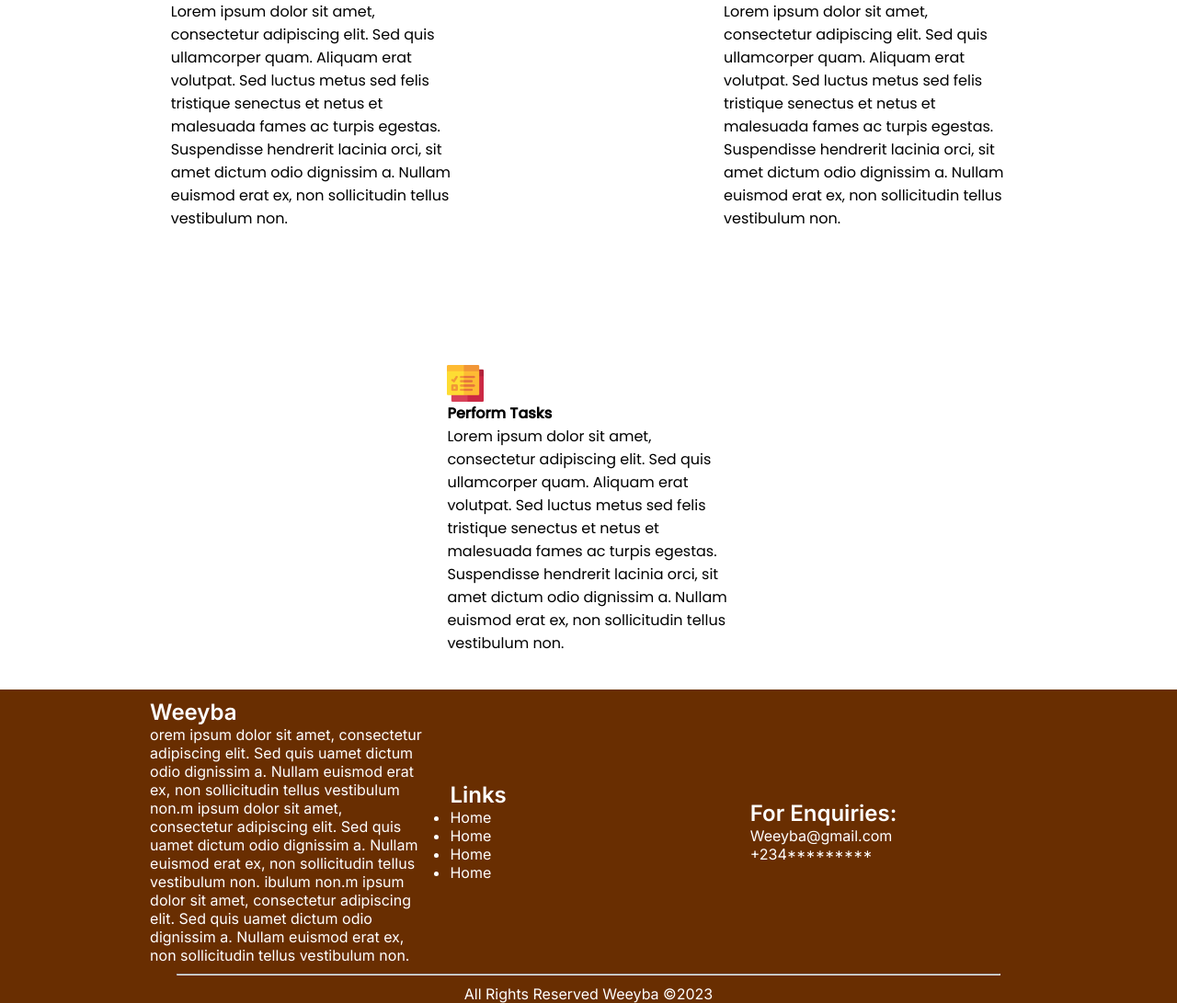
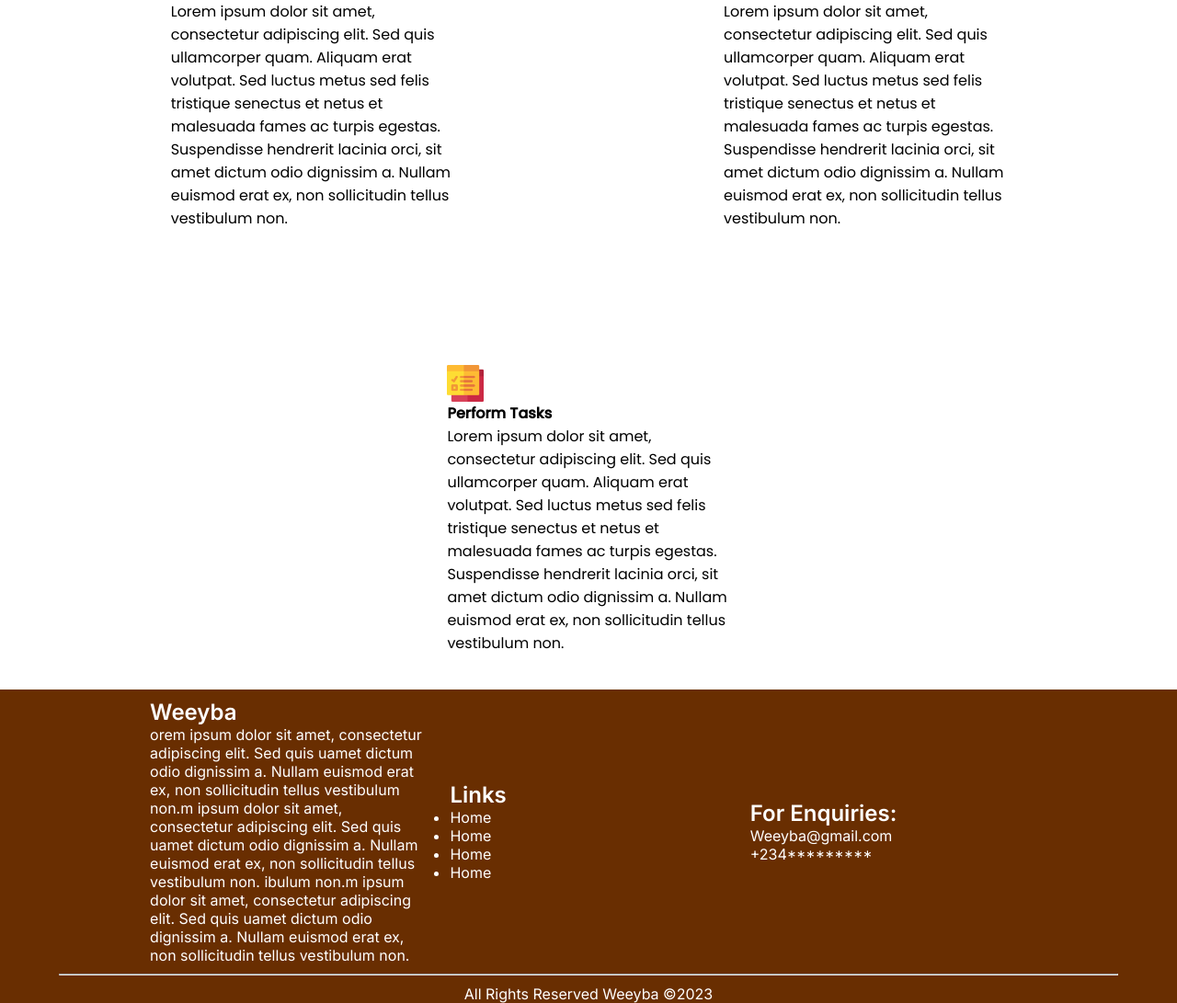
Before and after one commit to Weeyba/front-end, a React (Create React App) app: page / in a window 1280 px wide. Shown: the part 2321-3412 px from the top of the page at 92% size. Built offline with nearby package versions, Linux system fonts and the light colour scheme.

Commit message:
footer  line fix

```diff
--- a/src/components/Footer/footer.css
+++ b/src/components/Footer/footer.css
@@ -17,7 +17,7 @@
  text-align: center;
 }
 .footer hr{
- width: 70%;
+ width: 90%;
  height: 1px;
  color: white;
  margin-bottom:10px;
```
